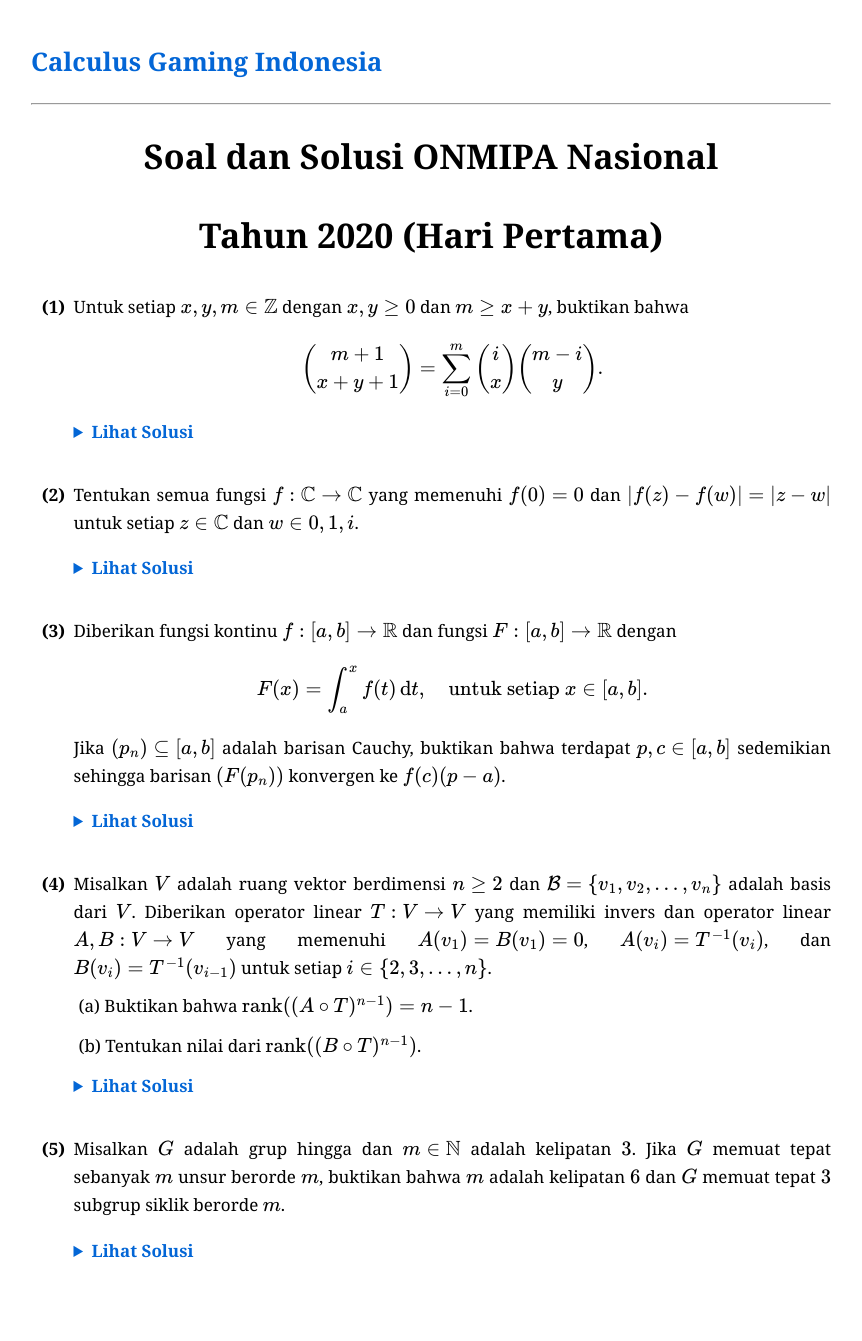
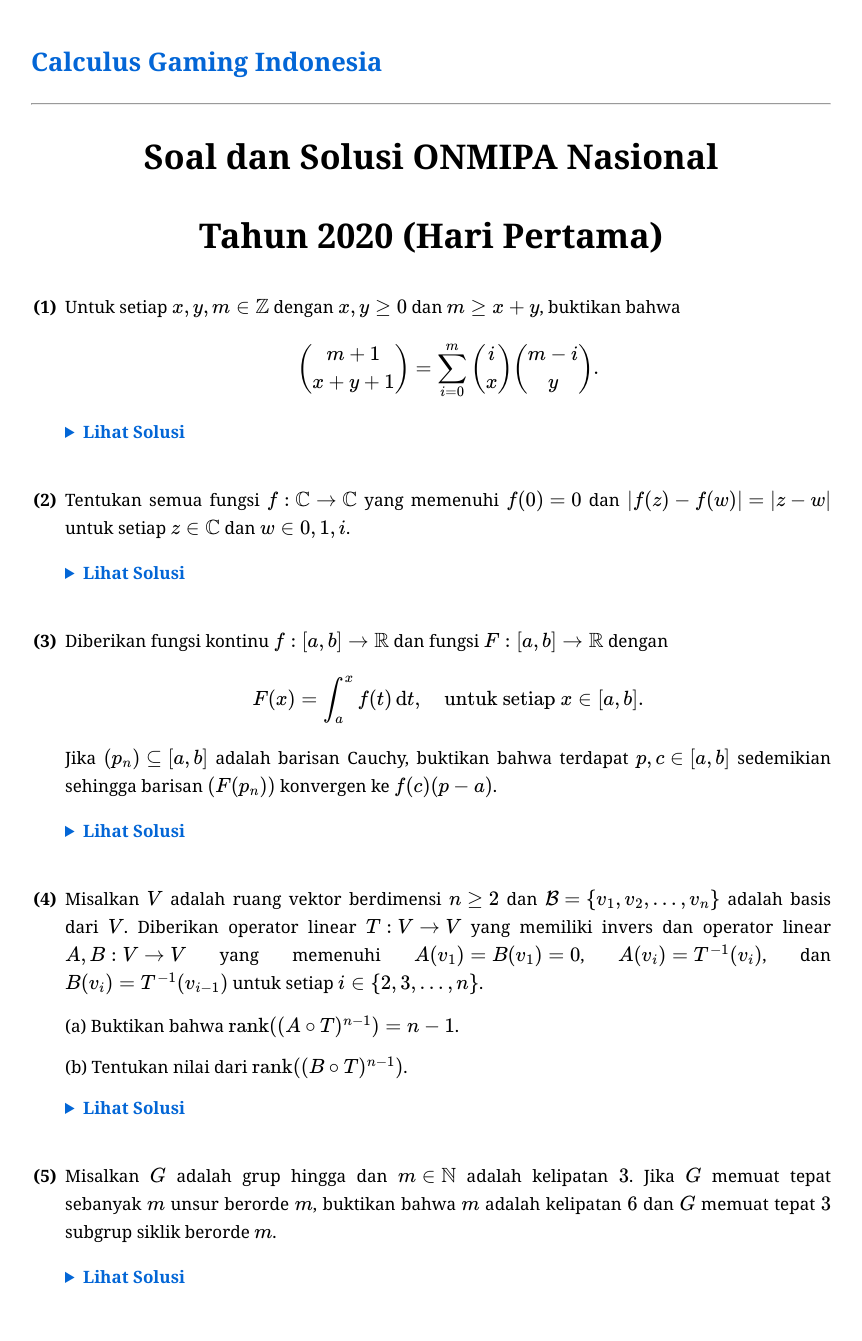
Before and after one commit to calculusgamingindonesia/calculusgamingindonesia.github.io, a Jekyll site: the page built from _posts/2026-06-29-knmipa-nas-20-1.md, in a window 1280 px wide. Shown: the whole page, without its empty margins (209-1071 px from the left). Built offline with Jekyll 4.4.1, drawn with Linux system fonts in a browser that asks for light colours; some web fonts are replaced; before the commit the page ends 1315 px from its top, so only the background shows below that.

Commit message:
Update default.html

```diff
--- a/_layouts/default.html
+++ b/_layouts/default.html
@@ -33,39 +33,41 @@
     summary { cursor: pointer; color: #0366d6; font-weight: bold; user-select: none; margin-bottom: 10px; }
     .kotak-solusi { background: #f9f9f9; padding: 15px; border-left: 4px solid #28a745; border-radius: 4px; }
 
-    /* 3. PENOMORAN SOAL UTAMA BERKURUNG (1), (2), (3)... */
+/* 3. PENOMORAN SOAL UTAMA BERKURUNG (1), (2), (3)... */
     ol {
-      list-style-type: none;
-      counter-reset: soal-counter;
-      padding-left: 2.5em;
+      list-style-type: none;       /* Matikan angka 1. 2. 3. bawaan */
+      counter-reset: soal-counter; /* Siapkan penghitung otomatis */
+      padding-left: 2em;           /* Jarak menjorok ke dalam untuk soal */
     }
 
     ol > li {
       counter-increment: soal-counter;
       position: relative;
-      margin-bottom: 25px;
+      margin-bottom: 30px;         /* Jarak antar soal utama */
     }
 
+    /* Membuat angka (1) (2) otomatis, tebal, dan rapi di kiri */
     ol > li::before {
       content: "(" counter(soal-counter) ")";
       position: absolute;
-      left: -2.5em;
-      width: 2em;
+      left: -2em;                  /* Ditarik ke kiri agar pas di luar teks */
+      width: 1.5em;
       text-align: right;
       font-weight: bold;
     }
 
-    /* 4. PERBAIKAN SUB-SOAL & SYARAT (HANGING INDENT) */
+    /* 4. PERBAIKAN SUB-SOAL & SYARAT (HANGING INDENT SEMPURNA) */
     ol ul {
-      list-style-type: none;
-      padding-left: 2.5em;
-      counter-reset: none;
-      margin-top: 10px;
+      list-style-type: none;       /* Hilangkan bulatan hitam Markdown */
+      padding-left: 0;
+      margin-top: 15px;
     }
 
     ol ul > li {
-      text-indent: -2.2em; /* Menarik baris pertama ke kiri */
+      padding-left: 2em;           /* Dorong semua teks ke kanan */
+      text-indent: -2em;           /* Tarik HANYA baris pertama ke kiri untuk tempat (a) */
       margin-bottom: 12px;
+      line-height: 1.7;
     }
 
     ol ul > li::before {
```
